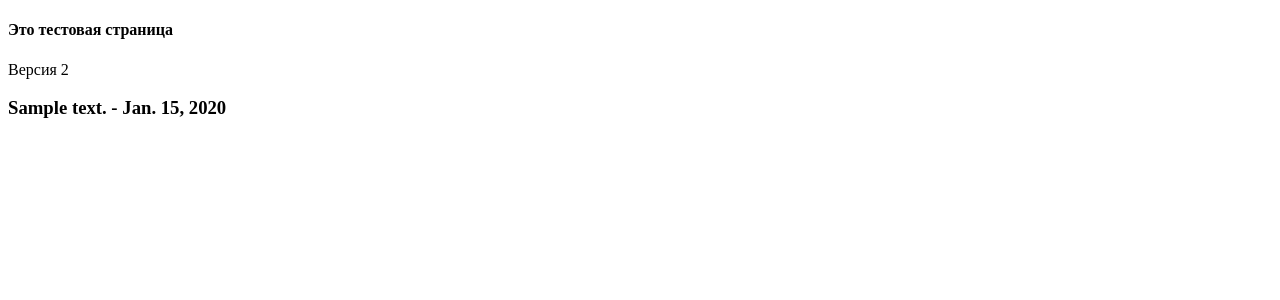
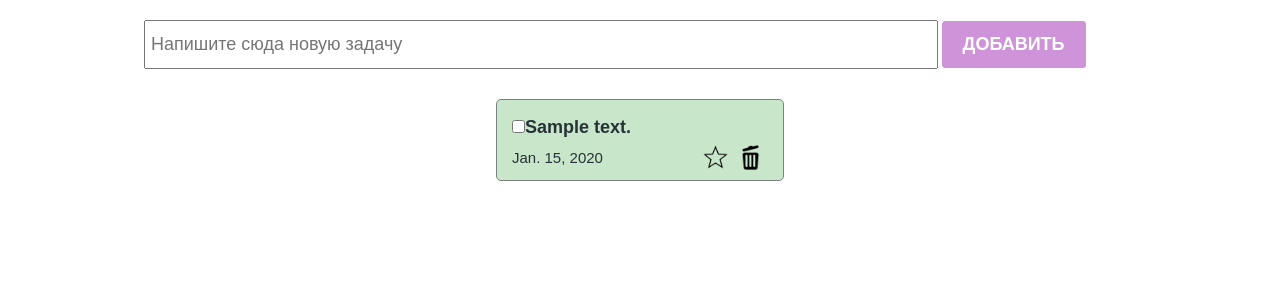
Before and after one commit to zackington/todo_python, a Django app: page /test/ in a window 1280 px wide. Shown: the top 300 px of the page. Run offline with Django 3.2, Linux system fonts and the light colour scheme; tables that the repository leaves empty hold one stand-in row (values such as "Sample post").

Commit message:
add tod_list test.html

```diff
--- a/main/templates/test.html
+++ b/main/templates/test.html
@@ -1,16 +1,57 @@
+{% load static %}
 <!DOCTYPE html>
 <html lang ="en">
 <head>
-    <meat charset = "UTF-8">
-    <meta name = "viewport" content = "width=device-width, initial-scale = 1.0">
-    <title>Document</title>
+     <meta charset="UTF-8" />
+        <meta name="viewport" content="width=device-width, initial-scale=1.0" />
+        <title>Todo</title>
+        {% comment %} <link rel="stylesheet" href ="./styles/index.css" /> {% endcomment %}
+        <link rel="stylesheet" href ="{%static 'styles/index.css' %}" />
+        {% comment %} <link rel="stylesheet" href ="./styles/checkbox.css" /> {% endcomment %}
+        <link rel="stylesheet" href ="{%static 'style/checkbox.css' %}" />
 </head>
 <body>
-    <h4>Это тестовая страница</h4>
-    <div> Версия 2 </div>
-    {% for todo in todo_list %}
-        <h3>{{ todo.text }} - {{ todo.created_at }}</h3>
-    {% endfor %}
+
+
+    <section>
+        <div class ="create_container">  <!__ создание контейнера __>
+            <input
+                class ="create_input"
+                type ="text"
+                placeholder ="Напишите сюда новую задачу"
+            />
+            <button class ="create_button">Добавить</button>
+        </div>
+
+        <div class ="todo_container">  <!__ это блок с содержимымы элементами __>
+                {% for todo in todo_list%}
+
+            <div class ="todo_item">
+                <div class="todo_item_header">
+                    <label class ="checkbox_container"> <!__  __>
+                        <input type ="checkbox" />
+                        <span class ="checkmark"></span>
+                    </label>
+                    <h4>{{ todo.text }}</h4>
+                </div>
+                <div class ="todo_item_footer"> <!__ тут текст находится с левой стороны а иконки с правой стороны  __>
+                    <p>{{ todo.created_at }}</p>
+                    <div class ="action_buttons">
+                        <img src ="./icons/empty_star3.ico" />
+                        <img src=" ./icons/new_trash.ico" />
+                    </div>
+                </div>
+
+            </div>
+            {% endfor %}
+
+
+        </div>
+
+
+
+
+    </section>
 
 </body>
 </html>
```
